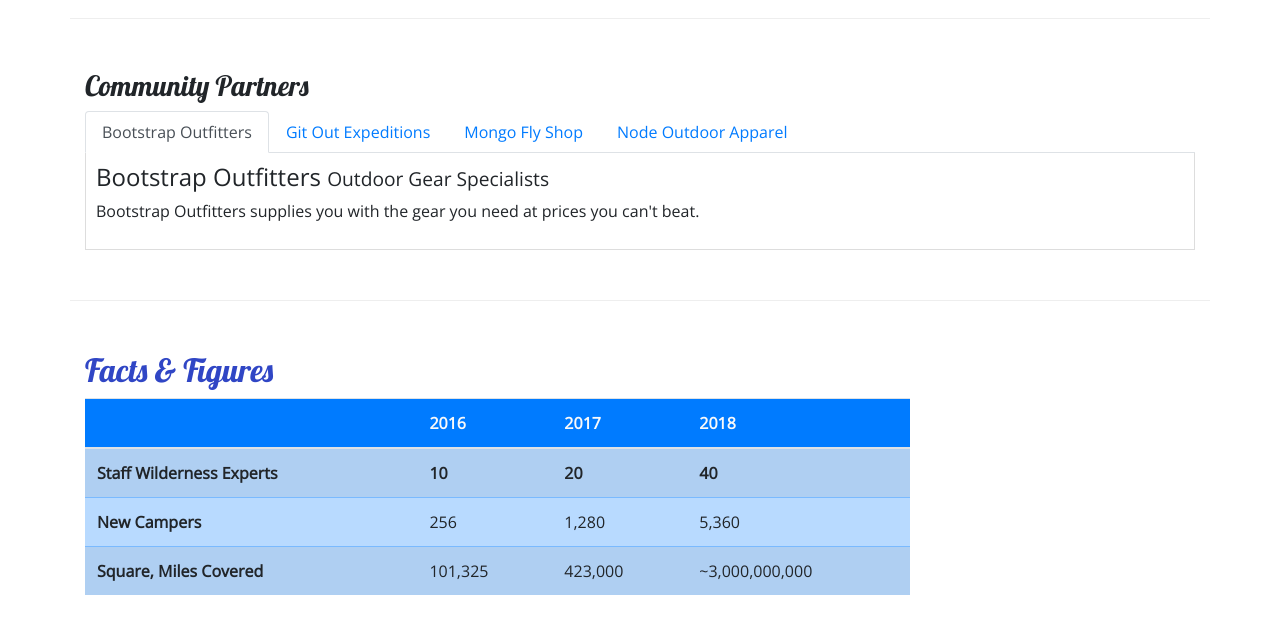
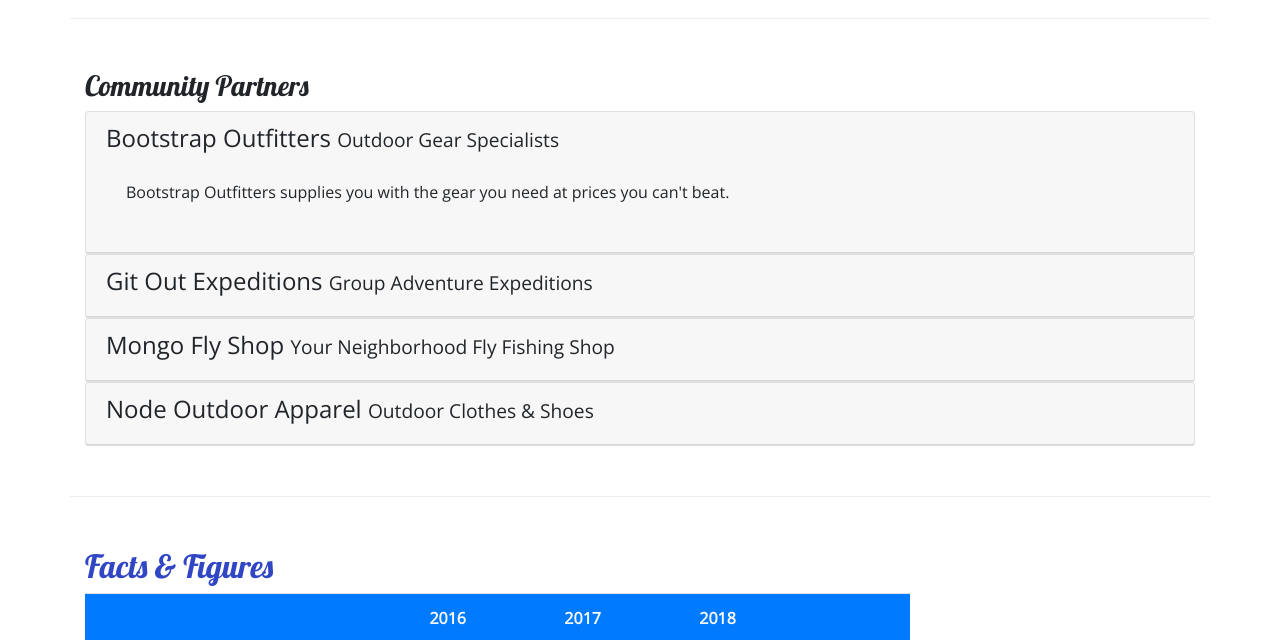
Before and after one commit to marcusedralin/nucampsite, a website: page aboutus.html in a window 1280 px wide. Shown: the part 810-1450 px from the top of the page. Drawn offline with nearby package versions, Linux system fonts and the light colour scheme.

Commit message:
Accordion

```diff
--- a/aboutus.html
+++ b/aboutus.html
@@ -119,44 +119,71 @@
         <div class="row row-content">
             <div class="col">
                 <h3>Community Partners</h3>
-                <ul class="nav nav-tabs">
-                    <li class="nav-item"><a class="nav-link active" href="#bootstrap" role="tab" data-toggle="tab">Bootstrap Outfitters</a></li>
-                    <li class="nav-item"><a class="nav-link" href="#git" role="tab" data-toggle="tab">Git Out Expeditions</a></li>
-                    <li class="nav-item"><a class="nav-link" href="#mongo" role="tab" data-toggle="tab">Mongo Fly Shop</a></li>
-                    <li class="nav-item"><a class="nav-link" href="#node" role="tab" data-toggle="tab">Node Outdoor Apparel</a></li>
-                </ul>
-                <div class="tab-content">
-                    <div role="tabpanel" class="tab-pane fade show active" id="bootstrap">
-                        <h4>Bootstrap Outfitters <small>Outdoor Gear Specialists</small></h4>
+                <div id="accordion">
+                    <div class="card">
+                        <div role="tab" class="card-header">
+                            <h4>
+                                <a data-toggle="collapse" data-target="#bootstrap">Bootstrap Outfitters <small>Outdoor Gear Specialists</small>
+                                </a>
+                            </h4>
+                            <div class="collapse show" id="bootstrap" data-parent="#accordion">
+                                <div class="card-body">
                                     <p class="d-none d-sm-block">
                                         Bootstrap Outfitters supplies you with the gear you need at prices
                                         you can't beat.
                                     </p>
                                 </div>
-                    <div role="tabpanel" class="tab-pane fade" id="git">
+                            </div>
+                        </div>
+                    </div>
+                    <div class="card">
+                        <div role="tab" class="card-header">
                             <h4>
-                            Git Out Expeditions <small>Group Adventure Expeditions</small>
+                                <a class="collapsed" data-toggle="collapse" data-target="#git">Git Out Expeditions <small>Group Adventure Expeditions</small>
+                                </a>
                             </h4>
+                            <div class="collapse" id="git" data-parent="#accordion">
+                                <div class="card-body">
                                     <p class="d-none d-sm-block">
                                         Join Git Out Expeditions to explore new horizons with a group of
                                         other adventurers!
                                     </p>
                                 </div>
-                    <div role="tabpanel" class="tab-pane fade" id="mongo">
+                            </div>
+                        </div>
+                    </div>
+                    <div class="card">
+                        <div role="tab" class="card-header">
                             <h4>
+                                <a class="collapsed" data-toggle="collapse" data-target="#mongo">
                                 Mongo Fly Shop <small>Your Neighborhood Fly Fishing Shop</small>
+                            </a>
                             </h4>
+                            <div class="collapse" id="mongo" data-parent="#accordion">
+                                <div class="card-body">
                                     <p class="d-none d-sm-block">
                                         Need a new fishing pole, a tacklebox, or flies of all kinds? Stop by
                                         Mongo Fly Shop.
                                     </p>
                                 </div>
-                    <div role="tabpanel" class="tab-pane fade" id="node">
-                        <h4>Node Outdoor Apparel <small>Outdoor Clothes & Shoes</small></h4>
+                            </div>
+                        </div>
+                    </div>
+                    <div class="card">
+                            <div role="tab" class="card-header">
+                            <h4>
+                                <a class="collapsed" data-toggle="collapse" data-target="#node">Node Outdoor Apparel <small>Outdoor Clothes & Shoes</small>
+                                </a>
+                            </h4>
+                            <div class="collapse" id="node" data-parent="#accordion">
+                                <div class="card-body">
                                     <p class="d-none d-sm-block">
                                         From polar fleeces to swimsuits, hiking boots to waders, a visit to
                                         Node will be sure to get you covered.
                                     </p>
+                                </div>
+                            </div>
+                        </div>
                     </div>
                 </div>
             </div>
--- a/css/styles.css
+++ b/css/styles.css
@@ -43,3 +43,9 @@ header h2 {
   border-top: none;
   padding: 10px;
 }
+
+a,
+a:hover {
+  color: inherit;
+  text-decoration: none;
+}
```
Lines whose indentation alone changed are shown as unchanged.
